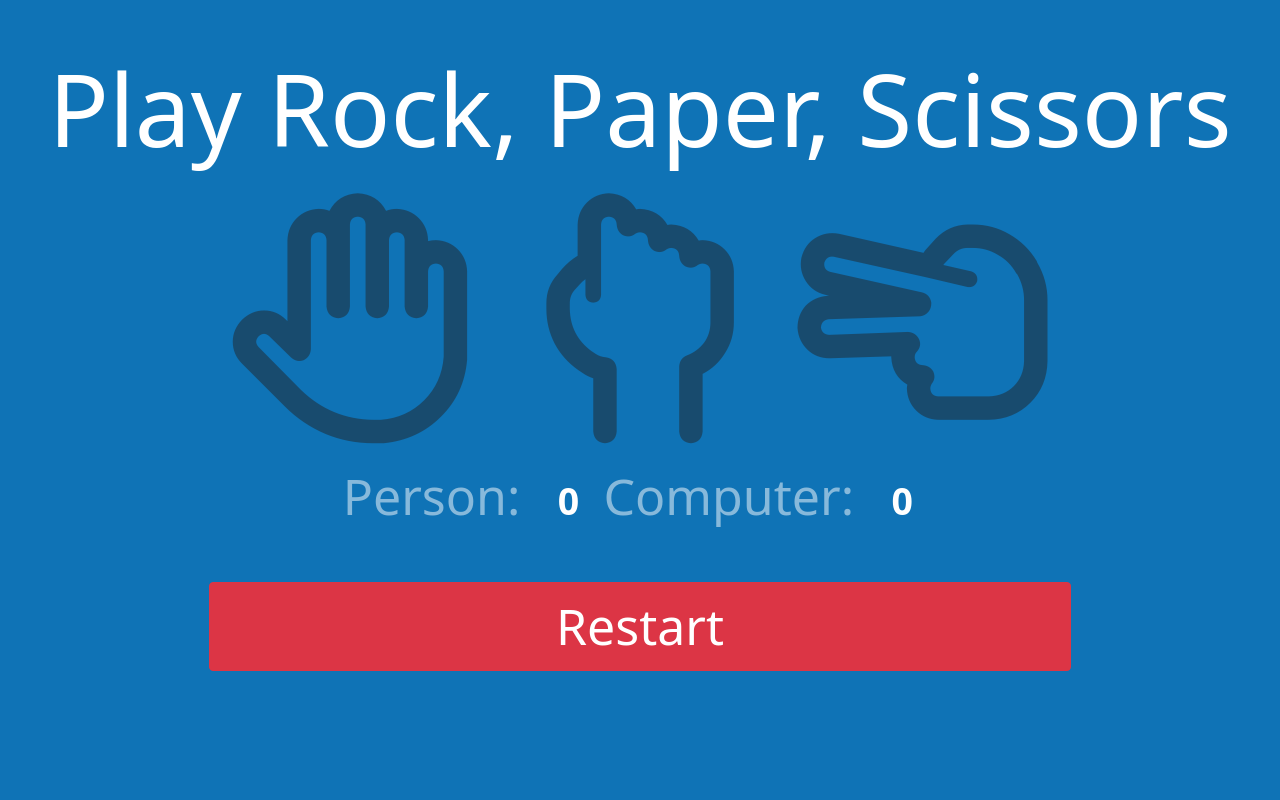
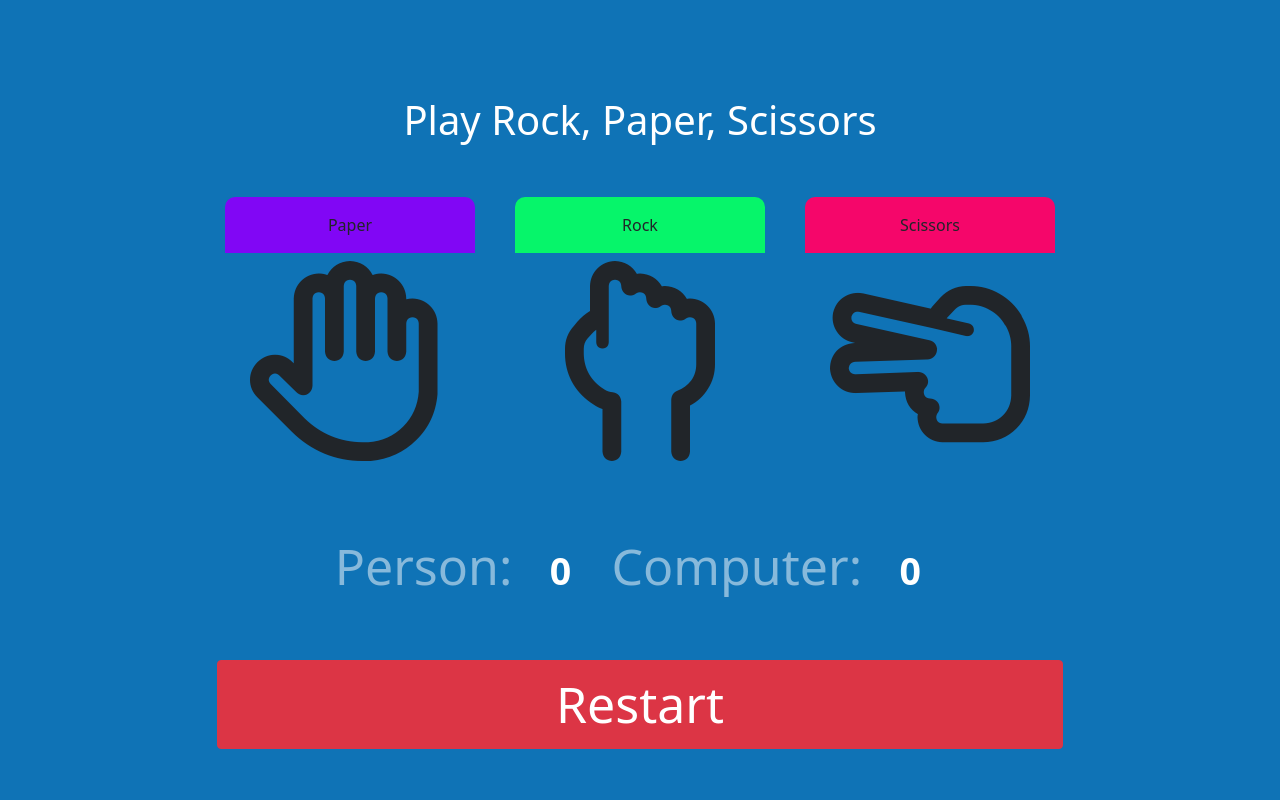
Before and after one commit to CodingWebDeveloper/Rock-Paper-Scissors, a plain HTML site: page index.html in a window 1280 px wide. Drawn offline with nearby package versions, Linux system fonts and the light colour scheme.

Commit message:
fron-end-changed

```diff
--- a/index.html
+++ b/index.html
@@ -11,44 +11,55 @@
     <title>Rock,Paper,Scissors</title>
 </head>
 <body>
-    <h1 class="text-white my-5" style="font-size: 100px;">Play Rock, Paper, Scissors</h1>
-    <div class="options-container">
-        <div class="d-flex flex-column flex-md-row mt-5">
-            <div class="box-option mx-2" id="paper">
-                <div class="line-paper">
+
+    <div class="m-0 my-5 ">
+        <h1 class="text-white my-5 text-center">Play Rock, Paper, Scissors</h1>
+        <div class="row my-5">
+            <div class="col-md-4">
+                <div class="box-option my-2 mx-md-2" id="paper">
+                    <div class="d-flex flex-column align-items-center">
+                        <div class="line-paper d-flex justify-content-center">
+                            Paper
+                        </div>
+                        <i class="fa fa-hand-paper-o h-50 my-2" aria-hidden="true"></i>
+                    </div>
                 </div>
-                <i class="fa fa-hand-paper-o" aria-hidden="true"></i>
             </div>
-
-            <div class="box-option mx-2" id="rock">
-                <div class="line-rock">
-
+            <div class="col-md-4">
+                <div class="box-option my-2 mx-md-2" id="rock">
+                    <div class="d-flex flex-column align-items-center">
+                        <div class="line-rock d-flex justify-content-center">
+                            Rock
+                        </div>
+                        <i class="fa fa-hand-rock-o h-50 my-2"></i>
+                    </div>
                 </div>
-                <i class="fa fa-hand-rock-o"></i>
             </div>
-
-            <div class="box-option mx-2" id="scissors">
-                <div class="lin-scissors">
-
+            <div class="col-md-4">
+                <div class="box-option my-2 mx-md-2" id="scissors">
+                    <div class="d-flex flex-column align-items-center">
+                        <div class="line-sciccors d-flex justify-content-center">
+                            Scissors
+                        </div>
+                        <i class="fa fa-hand-scissors-o h-50 my-2" aria-hidden="true"></i>
+                    </div>
                 </div>
-                <i class="fa fa-hand-scissors-o" aria-hidden="true"></i>
             </div>
         </div>
-
         <div class="d-flex flex-column text-white-50">
-            <div class="d-flex justify-content-center" style="font-size: 50px;">
-                <div>
+            <div class="d-flex flex-column flex-md-row justify-content-center" style="font-size: 50px;">
+                <div class="my-2 mx-md-2">
                     Person: <span class="badge badge-scondary" id="user-points">3</span>
                 </div>
-                <div class="mx-5 text-white" id="draw">
+                <div class="my-2 mx-md-5 text-white" id="draw">
                     DRAW
                 </div>
-                <div>
+                <div class="my-2 mx-md-2">
                     Computer: <span class="badge badge-scondary" id="computer-points">0</span>
                 </div>
 
             </div>
-            <button class="btn btn-danger mt-5 h-50" onclick="startGame()" style="font-size: 50px;">Restart</button>
+            <button class="btn btn-danger my-5 h-50" onclick="startGame()" style="font-size: 50px;">Restart</button>
         </div>
     </div>
     <div>
--- a/style.css
+++ b/style.css
@@ -10,21 +10,14 @@ body{
     display: none ;
 }
 
-.options-container{
-    margin: 0;
-    position: absolute;
-    top: 50%;
-    -ms-transform: translateY(-50%);
-    transform: translateY(-50%);
-}
-
 .box-option{
     padding: 1rem;
     display: flex;
     justify-content: center;
     align-items: center;
-    opacity: 0.5;
     border-radius: 10px;
+    width: 250px;
+    height: 265px;
 }
 
 #draw{
@@ -33,28 +26,43 @@ body{
 
 .box-option:hover{
     cursor: pointer;
-    opacity: 1;
     transform: scale(1.05);
-    transition: transform 400ms ease-in-out
-                opacity 400ms ease-in-out;
+    transition: transform 450ms ease-in-out;
     background: rgb(10, 88, 139);
 }
 
 .line-paper{
+    padding:1rem;
+    width: 250px;
+    padding-left:1rem ;
+    padding-right:1rem ;
     content: ' ';
+    border-radius: 10px 10px 0px 0px;
     background: rgb(129, 6, 245);
 }
 
-.line-sciccors{
+.line-sciccors ,.line{
+    padding:1rem;
+    width: 250px;
+
+    padding-left:1rem ;
+    padding-right:1rem ;
     content: ' ';
+    border-radius: 10px 10px 0px 0px;
     background: rgb(245, 6, 106);
 }
 
-.line-rock{
+.line-rock ,.line{
+    padding:1rem;
+    width: 250px;
+
+    padding-left:1rem ;
+    padding-right:1rem ;
     content: ' ';
+    border-radius: 10px 10px 0px 0px;
     background: rgb(6, 245, 106);
 }
 
 i{
-    font-size: 250px;
+    font-size: 200px;
 }
```
